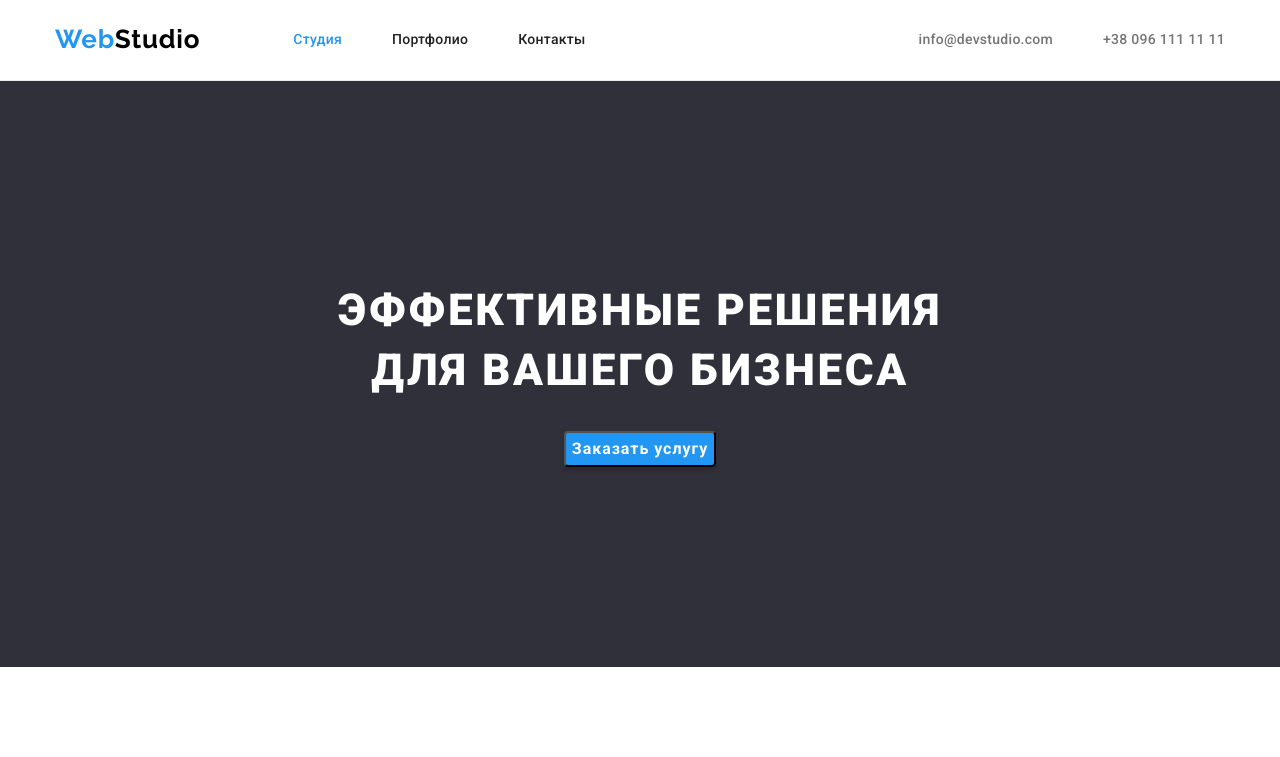
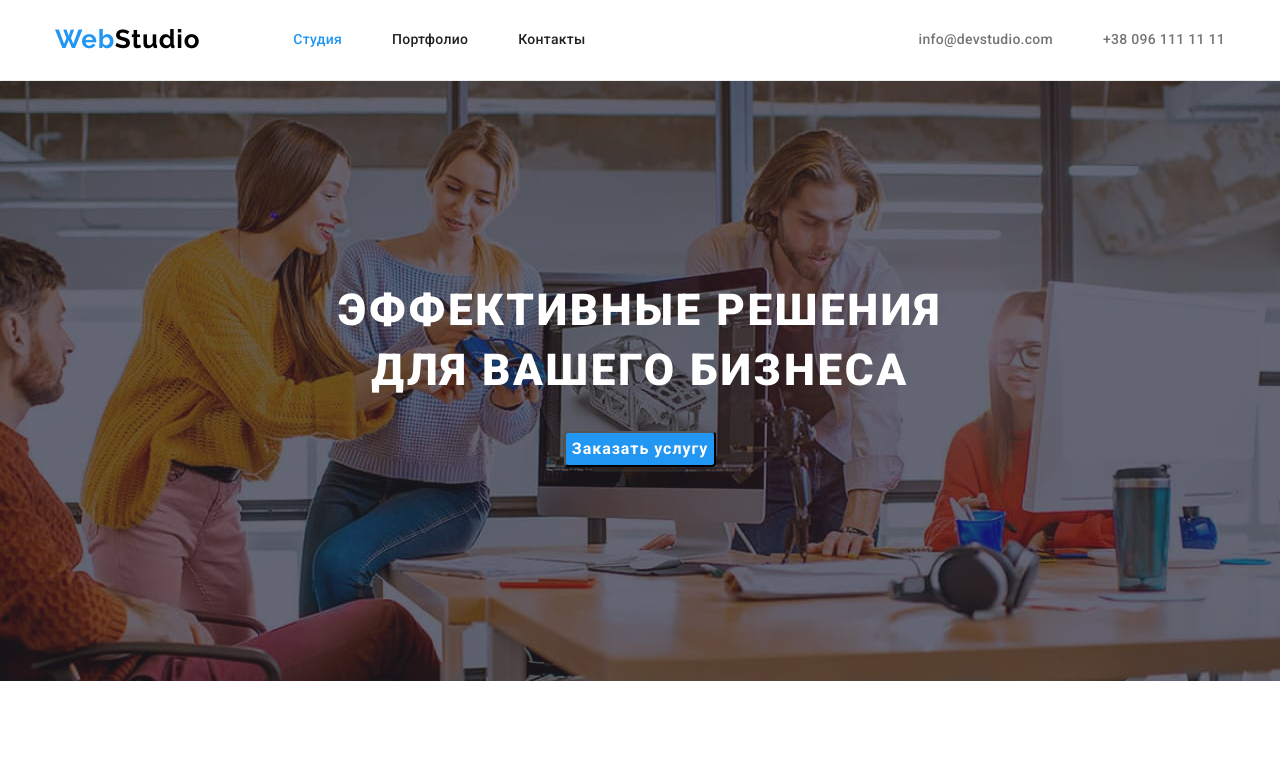
Before and after one commit to serhiilukianenkodev/goit-markup-hw-04, a plain HTML site: page index.html in a window 1280 px wide. Shown: the top 757 px of the page. Drawn offline with nearby package versions, Linux system fonts and the light colour scheme.

Commit message:
section order > bg image

```diff
--- a/css/styles.css
+++ b/css/styles.css
@@ -135,7 +135,17 @@ header {
 /* sectin-order */
 
 .sectin-order {
-  background: var(--bg-section);
+  max-width: 1600px;
+  height: 600px;
+  margin-left: auto;
+  margin-right: auto;
+
+  background-image: linear-gradient(to right, rgba(47, 48, 58, 0.4), rgba(47, 48, 58, 0.4)),
+    url(../images/banner.jpg);
+  background-repeat: no-repeat;
+  background-position: center;
+  background-size: cover;
+
   text-align: center;
   padding-top: 200px;
   padding-bottom: 200px;
```
Also changed, not shown: images/banner.jpg (added).
